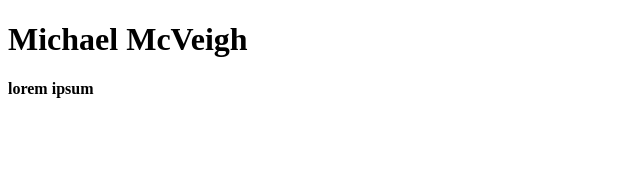
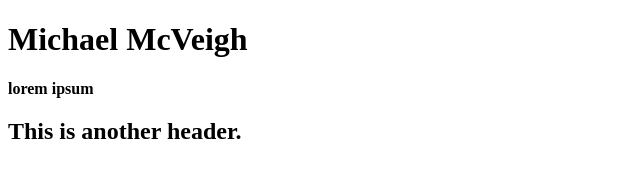
Before and after one commit to ngranahan/demo-on-my-own, a plain HTML site: page index.html in a window 1280 px wide. Shown: the whole page, without its empty margins (0-640 px from the left). Drawn offline with Linux system fonts and the light colour scheme.

Commit message:
added another header

```diff
--- a/index.html
+++ b/index.html
@@ -7,5 +7,7 @@
         <!-- comment exapmle -->
         <h1>Michael McVeigh</h1>
         <strong><p>lorem ipsum</p></strong>
+        <!-- Nora's Changes -->
+        <h2>This is another header.</h2>
     </body>
 </html>
```
